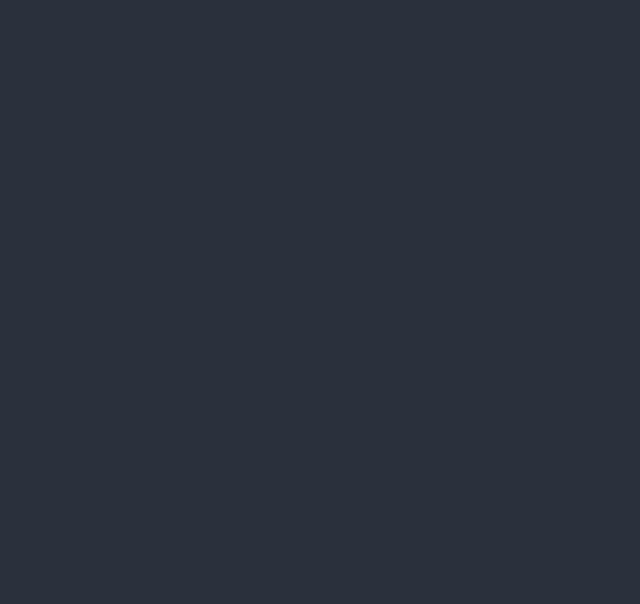
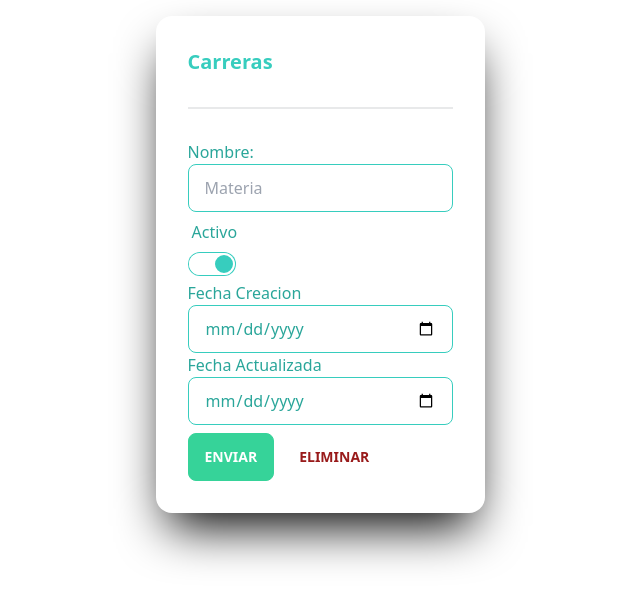
Before and after one commit to luis1234569/java_angular_backend_frontend, an Angular app in the folder ticket/: page /carrera in a window 1280 px wide. Before the commit this address led to /. Shown: the top 604 px of the page, without its empty margins (320-960 px from the left). Built offline with nearby package versions, Linux system fonts and the light colour scheme.

Commit message:
Agregar modulo usuario frontend

```diff
--- a/ticket/src/app/app-routing.module.ts
+++ b/ticket/src/app/app-routing.module.ts
@@ -1,5 +1,6 @@
 import { NgModule } from '@angular/core';
 import { RouterModule, Routes } from '@angular/router';
+import { TsCarreraComponent } from './ts-carrera/ts-carrera.component';
 import { TsticketComponent } from './ts-ticket/ts-ticket.component';
 import { UserComponent } from './ts-usuario/user.component';
 
@@ -7,7 +8,9 @@ const routes: Routes = [
   {path: 'tsticket', component:TsticketComponent},
   {path: 'tsticket/:id', component:TsticketComponent},
   {path: 'Usuario', component:UserComponent},
-  {path: 'Usuario/:id', component:UserComponent}
+  {path: 'Usuario/:id', component:UserComponent},
+  {path: 'carrera',component:TsCarreraComponent },
+  {path: 'carrera/:id', component:TsCarreraComponent}
 ];
 
 @NgModule({
--- a/ticket/src/app/app.module.ts
+++ b/ticket/src/app/app.module.ts
@@ -7,12 +7,14 @@ import { AppComponent } from './app.component';
 import { TsticketComponent } from './ts-ticket/ts-ticket.component';
 import { HttpClientModule } from '@angular/common/http';
 import { UserComponent } from './ts-usuario/user.component';
+import { TsCarreraComponent } from './ts-carrera/ts-carrera.component';
 
 @NgModule({
   declarations: [
     AppComponent,
     TsticketComponent,
-    UserComponent
+    UserComponent,
+    TsCarreraComponent
   ],
   imports: [
     BrowserModule,
--- /dev/null
+++ b/ticket/src/app/ts-carrera/carrera.service.ts
@@ -0,0 +1,30 @@
+import { Injectable } from '@angular/core';
+import { Observable } from 'rxjs';
+import { Carrera } from './carrera';
+import { HttpClient, HttpHeaders  } from '@angular/common/http';
+
+@Injectable({
+  providedIn: 'root'
+})
+export class CarreraService {
+
+  constructor( private http : HttpClient ) {
+
+  }
+  private httpOptions = {
+    headers: new HttpHeaders({"Content-Type":"application/json"})
+  }
+  private url :string = 'http://localhost:8080/api/carrera';
+
+  public save (carrera : Carrera): Observable<Carrera>{
+    return this.http.post<Carrera>(this.url+'/save', carrera, this.httpOptions);
+  }
+
+  public findById (id : number): Observable<Carrera>{
+    return this.http.get<Carrera>(this.url+"/"+id, this.httpOptions);
+  }
+
+  public deleteById (id : number): Observable<Carrera>{
+    return this.http.delete<Carrera>(this.url+"/delelteById/"+id, this.httpOptions);
+  }
+}
--- /dev/null
+++ b/ticket/src/app/ts-carrera/carrera.ts
@@ -0,0 +1,8 @@
+export interface Carrera {
+  carreraId : number,
+  name : string,
+  created : Date,
+  updated : Date,
+  archived : boolean,
+  enable : boolean
+}
--- /dev/null
+++ b/ticket/src/app/ts-carrera/ts-carrera.component.html
@@ -0,0 +1,30 @@
+<div class="grid justify-center mt-4">
+  <div class="card shadow-2xl shadow-black">
+    <div class="card-body">
+      <div class="card-title"><span class="text-accent">Carreras</span></div>
+      <div class="divider"></div>
+      <div class="grid">
+        <label for="name"><span class="text-accent-focus">Nombre:</span></label>
+        <input type="text" class="input input-accent text-accent-focus" id="name" placeholder="Materia"  [(ngModel)]="currentEntity.name" />
+        <div class="form-control">
+          <span class="label cursor-pointer"><span class="text-accent-focus">Activo</span></span>
+          <div class="label-text">
+            <input type="checkbox" class="toggle toggle-accent" [(ngModel)]="currentEntity.enable" />
+          </div>
+        </div>
+        <label class="text-accent-focus" for="create">Fecha Creacion</label>
+        <input class="input input-accent text-accent-focus" type="date" name="" id="create">
+        <label class="text-accent-focus" for="updated">Fecha Actualizada</label>
+        <input class="input input-accent text-accent-focus" type="date" name="" id="updated">
+      </div>
+      <div class="card-actions">
+        <button class="btn btn-success">
+          <span class="text-white" (click)="save()" >Enviar</span>
+        </button>
+        <button type="reset" class="btn btn-ghost">
+          <span class="text-red-800" (click)="deleteById()">Eliminar</span>
+        </button>
+      </div>
+    </div>
+  </div>
+</div>
--- /dev/null
+++ b/ticket/src/app/ts-carrera/ts-carrera.component.ts
@@ -0,0 +1,65 @@
+import { Component, OnInit } from '@angular/core';
+import { ActivatedRoute } from '@angular/router';
+import { Carrera } from './carrera';
+import { CarreraService } from './carrera.service';
+
+@Component({
+  selector: 'app-ts-carrera',
+  templateUrl: './ts-carrera.component.html',
+})
+export class TsCarreraComponent implements OnInit {
+  constructor(
+    private carreraService : CarreraService,
+    private activateRouter : ActivatedRoute,
+  ) { }
+
+  currentEntity: Carrera ={
+    carreraId : 0,
+    name : '',
+    created : new Date(),
+    updated : new Date(),
+    archived: true,
+    enable  : true
+  }
+
+  ngOnInit(): void {
+    this.activateRouter.paramMap.subscribe(
+      (params) => {
+        if(params.get('id')){
+          this.findById(parseInt(params.get('id')!));
+        }
+      }
+    )
+  }
+  save():void{
+    this.carreraService.save(this.currentEntity)
+    .subscribe(
+      () => {
+        this.currentEntity=
+        {
+          carreraId : 0,
+          name : '',
+          created : new Date(),
+          updated : new Date(),
+          archived: true,
+          enable  : true
+        }
+      }
+    )
+  }
+  findById(id : number):void {
+    this.carreraService.findById(id).subscribe(
+      (response) => {
+        this.currentEntity = response;
+      }
+    );
+  }
+  deleteById():void{
+    this.carreraService.deleteById(this.currentEntity.carreraId).subscribe(
+      ()=>{
+        console.log('La carrera se elimino satisfactoriamente');
+      }
+    )
+  }
+
+}
--- a/ticket/src/app/ts-ticket/ts-ticket.component.ts
+++ b/ticket/src/app/ts-ticket/ts-ticket.component.ts
@@ -78,7 +78,7 @@ export class TsticketComponent implements OnInit {
   }
 
   deleteById(): void {
-    this.tsticketService.deleteById(this.currentEntity.tsticketId).subscribe(
+    this.tsticketService.deleteById(this.currentEntity.tsticketId ).subscribe(
       () => {
         console.log("El ticket ha sido borrado");
       }
--- a/ticket/src/index.html
+++ b/ticket/src/index.html
@@ -1,5 +1,5 @@
 <!doctype html>
-<html lang="en" data-theme="dark">
+<html lang="en">
 <head>
   <meta charset="utf-8">
   <title>Ticket</title>
```
